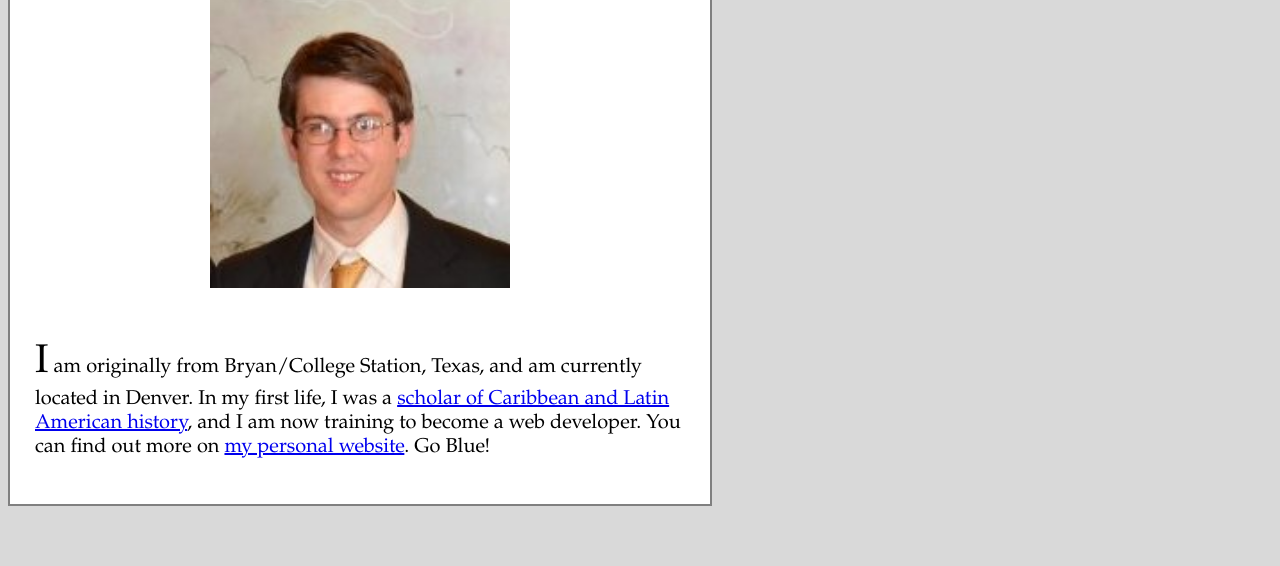
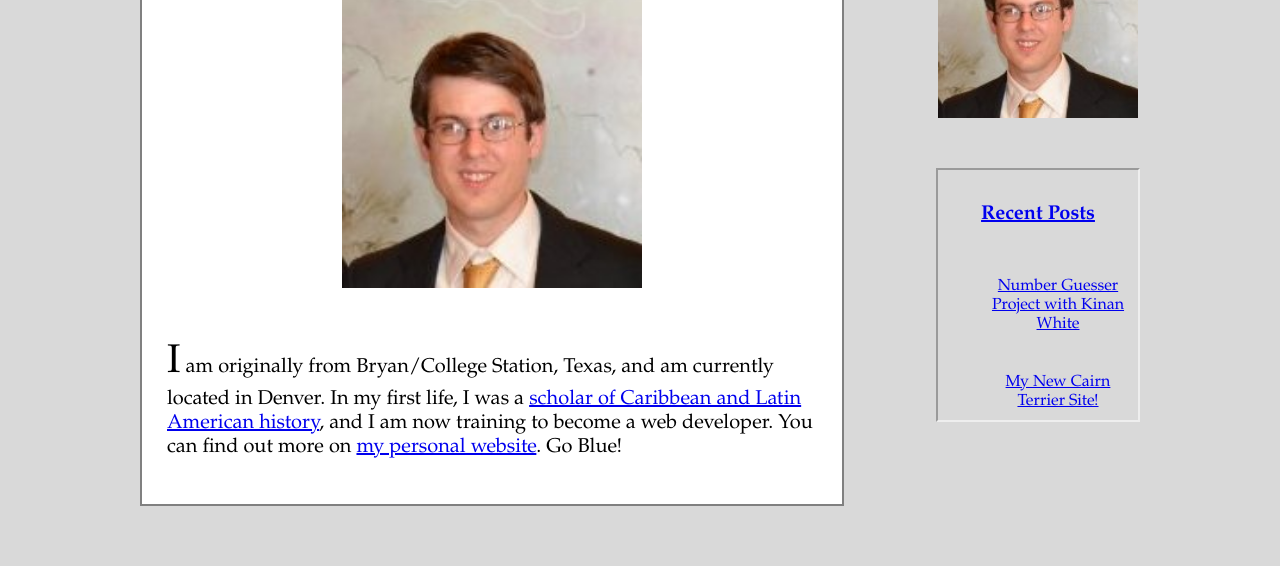
Before and after one commit to gness1804/Personal-Blog, a plain HTML site: page aboutme.html in a window 1280 px wide. Shown: the part 431-997 px from the top of the page. Drawn offline with nearby package versions, Linux system fonts and the light colour scheme.

Commit message:
Reformats pages in site according to new home page

```diff
--- a/aboutme.html
+++ b/aboutme.html
@@ -22,10 +22,16 @@
 		<input type="submit" onclick="searchPage()"></input>
 		<input type="submit" onclick="Clear()" value="Clear"></input>
 	</div>
-	<div class="template">
-		<h2>About Me</h2>
-		<img src="images/my photo.jpeg">
-		<p>I am originally from Bryan/College Station, Texas, and am currently located in Denver. In my first life, I was a <a href="https://sites.google.com/site/grahamnessler1/home" target="blank">scholar of Caribbean and Latin American history</a>, and I am now training to become a web developer. You can find out more on <a href="http://www.grahamnessler.com" target="blank">my personal website</a>. Go Blue!</p>
-	</div>
+	<section class="master-container">
+		<aside class="link-section testing">
+			<a href="aboutme.html"><img id="me" src="images/my photo.jpeg"></a> <!--My stock photo for the site. -->
+			<iframe src="recent.html" id="recFrame"></iframe> <!--The iframe with Recent Posts, in small box -->
+		</aside>
+		<div class="template">
+			<h2>About Me</h2>
+			<img src="images/my photo.jpeg">
+			<p>I am originally from Bryan/College Station, Texas, and am currently located in Denver. In my first life, I was a <a href="https://sites.google.com/site/grahamnessler1/home" target="blank">scholar of Caribbean and Latin American history</a>, and I am now training to become a web developer. You can find out more on <a href="http://www.grahamnessler.com" target="blank">my personal website</a>. Go Blue!</p>
+		</div>
+	</section>
 </body>
 </html>
--- a/style.css
+++ b/style.css
@@ -86,6 +86,10 @@ a.link1:visited {
   float: right;
   margin-bottom: 50px;
   text-align: center;
+}
+
+@media screen and (max-width: 950px) { /* makes sidebar disappear */
+  .link-section {display: none;}
 }
 
 .template {
```
Also changed, not shown: cairn-site-08-10-16.html (+6 -0 lines), charleston-06-03-16.html (+6 -0 lines), dan-05-12-16.html (+6 -0 lines), denver-08-09-16.html (+6 -0 lines), erik-05-12-16.html (+6 -0 lines), home-cooked-food-05-17-16.html (+6 -0 lines), number-guesser-08-25-16.html (+6 -0 lines), page_template.html (+6 -0 lines).
